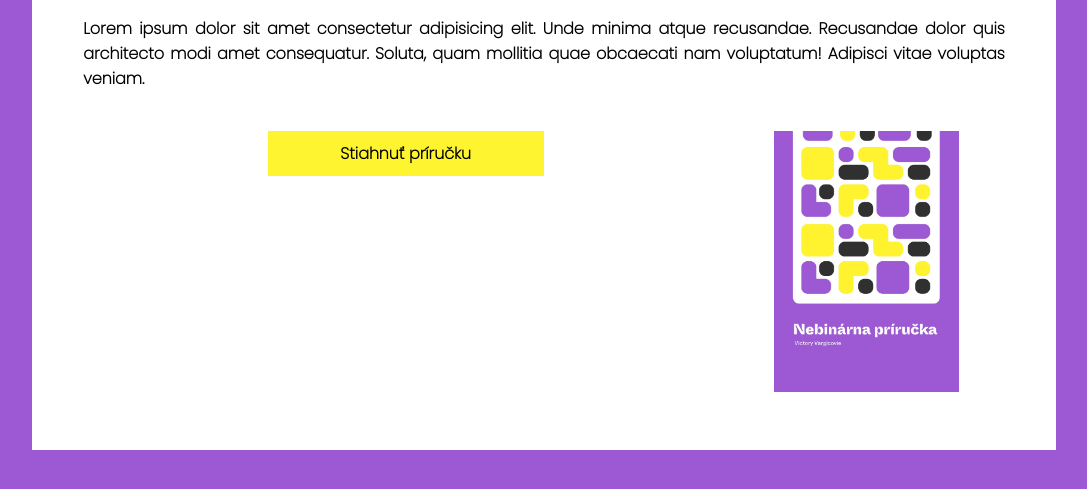
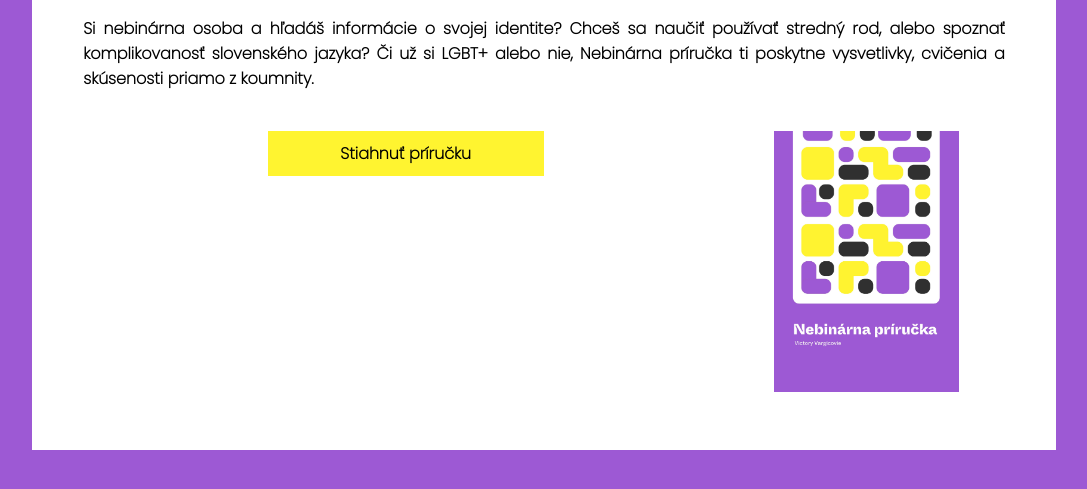
Before and after one commit to Vifinka/nebinarna-prirucka, a plain HTML site: page index.html in a window 1280 px wide. Shown: the part 115-604 px from the top of the page, without its empty margins (96-1183 px from the left). Drawn offline with Linux system fonts and the light colour scheme.

Commit message:
Add files via upload

```diff
--- a/index.html
+++ b/index.html
@@ -2,6 +2,10 @@
 <html lang="en">
 <head>
     <meta charset="UTF-8">
+    <link rel="preconnect" href="https://fonts.googleapis.com">
+    <link rel="preconnect" href="https://fonts.gstatic.com" crossorigin>
+    <link href="https://fonts.googleapis.com/css2?family=Poppins:wght@200&display=swap" rel="stylesheet">
+    <meta name="keywords" content="Nebinárna, príručka, nebinárnosť, stredný rod, nonbinary slovensko">
     <meta http-equiv="X-UA-Compatible" content="IE=edge">
     <meta name="viewport" content="width=device-width, initial-scale=1.0">
     <title>Nebinárna príručka</title>
@@ -117,11 +121,6 @@
         }
 
     </style>
-    <link rel="preconnect" href="https://fonts.googleapis.com">
-    <link rel="preconnect" href="https://fonts.gstatic.com" crossorigin>
-    <link href="https://fonts.googleapis.com/css2?family=Poppins:wght@200&display=swap" rel="stylesheet">
-    <meta name="keywords" content="Nebinárna, príručka, nebinárnosť, stredný rod, nonbinary slovensko">
-
 </head>
 <body>
 
@@ -129,7 +128,7 @@
         <div class="text">
             <div class="name">Nebinárna príručka</div>
 
-            <div style="padding-bottom:40px;">Lorem ipsum dolor sit amet consectetur adipisicing elit. Unde minima atque recusandae. Recusandae dolor quis architecto modi amet consequatur. Soluta, quam mollitia quae obcaecati nam voluptatum! Adipisci vitae voluptas veniam.
+            <div style="padding-bottom:40px;">Si nebinárna osoba a hľadáš informácie o svojej identite? Chceš sa naučiť používať stredný rod, alebo spoznať komplikovanosť slovenského jazyka? Či už si LGBT+ alebo nie, Nebinárna príručka ti poskytne vysvetlivky, cvičenia a skúsenosti priamo z koumnity.
             </div>
         <div class="column">
             <a target=”_blank” style="text-decoration: none;" href="https://drive.google.com/file/d/1cAzhcGQStgebxbQ1CqJCChlmxOu-7jSe/view?usp=sharing"><div class="button">Stiahnuť príručku</div></a>
```
